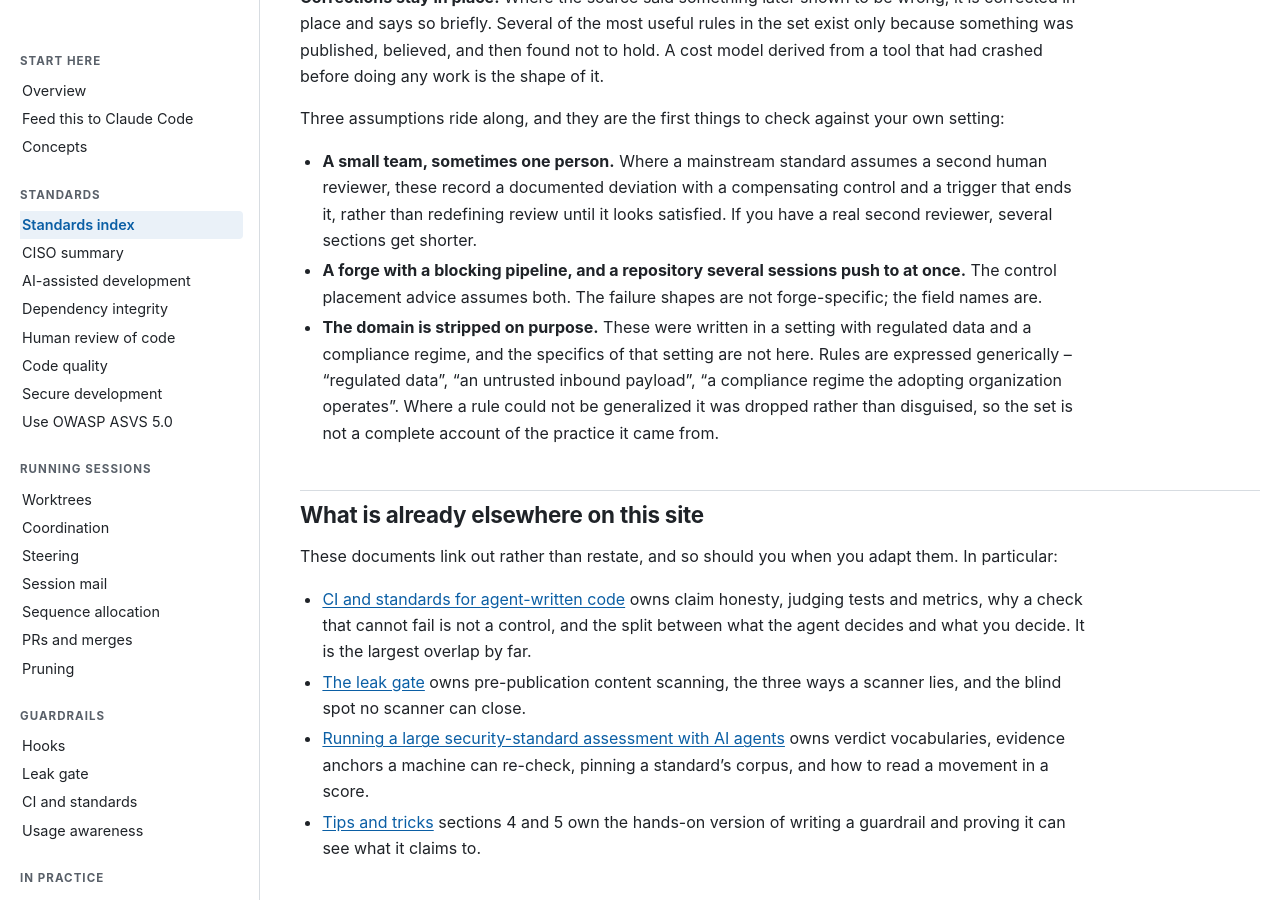
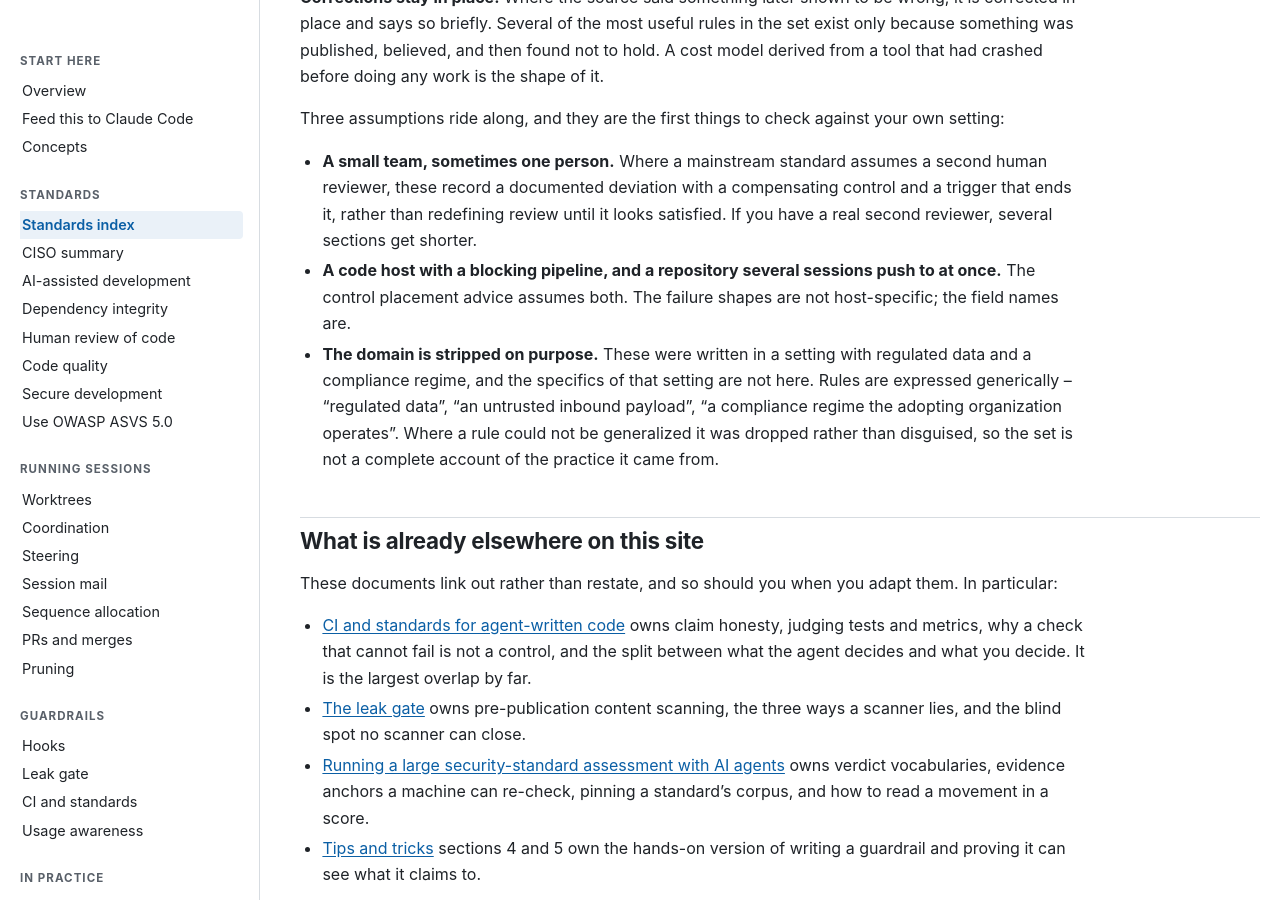
Before and after one commit to wshallwshall/secure-development-standards, a Jekyll site: the page built from docs/standards/OVERVIEW.md, in a window 1280 px wide and 900 px high, scrolled down 3665 px. Built offline with Jekyll 4.4.1, drawn with Linux system fonts in a browser that asks for light colours; our own code applies the rules of GitHub Pages for plain Markdown files.

Commit message:
docs: say code host, not forge
'Forge' is the generic noun for a code-hosting platform, but it is jargon,
and this repository uses the same word as a verb in its security sense --
'a crafted path forges extra records in a log', 'the body can forge the
surrounding frame'. So the leak gate's 'forge tokens' reads as tokens that
have been forged rather than tokens belonging to a code host. One word, two
meanings, one of them a threat.

Replaces the ten noun uses with 'code host' or 'host-specific' across the CI
notes, leak gate, merge notes, dependency integrity and the standards
overview. The verb uses are correct and stay.

Reported by a reader who could not tell whether 'forge' was generic or a
reference to something specific -- which is the argument against it.

```diff
--- a/docs/standards/OVERVIEW.md
+++ b/docs/standards/OVERVIEW.md
@@ -123,8 +123,8 @@
   reviewer, these record a documented deviation with a compensating control and a trigger that ends
   it, rather than redefining review until it looks satisfied. If you have a real second reviewer,
   several sections get shorter.
-- **A forge with a blocking pipeline, and a repository several sessions push to at once.** The
-  control placement advice assumes both. The failure shapes are not forge-specific; the field names
+- **A code host with a blocking pipeline, and a repository several sessions push to at once.** The
+  control placement advice assumes both. The failure shapes are not host-specific; the field names
   are.
 - **The domain is stripped on purpose.** These were written in a setting with regulated data and a
   compliance regime, and the specifics of that setting are not here. Rules are expressed generically
```
Also changed, not shown: docs/CI-AND-STANDARDS.md (+2 -2 lines), docs/standards/DEPENDENCY-INTEGRITY.md (+1 -1 lines), 2 other files.
